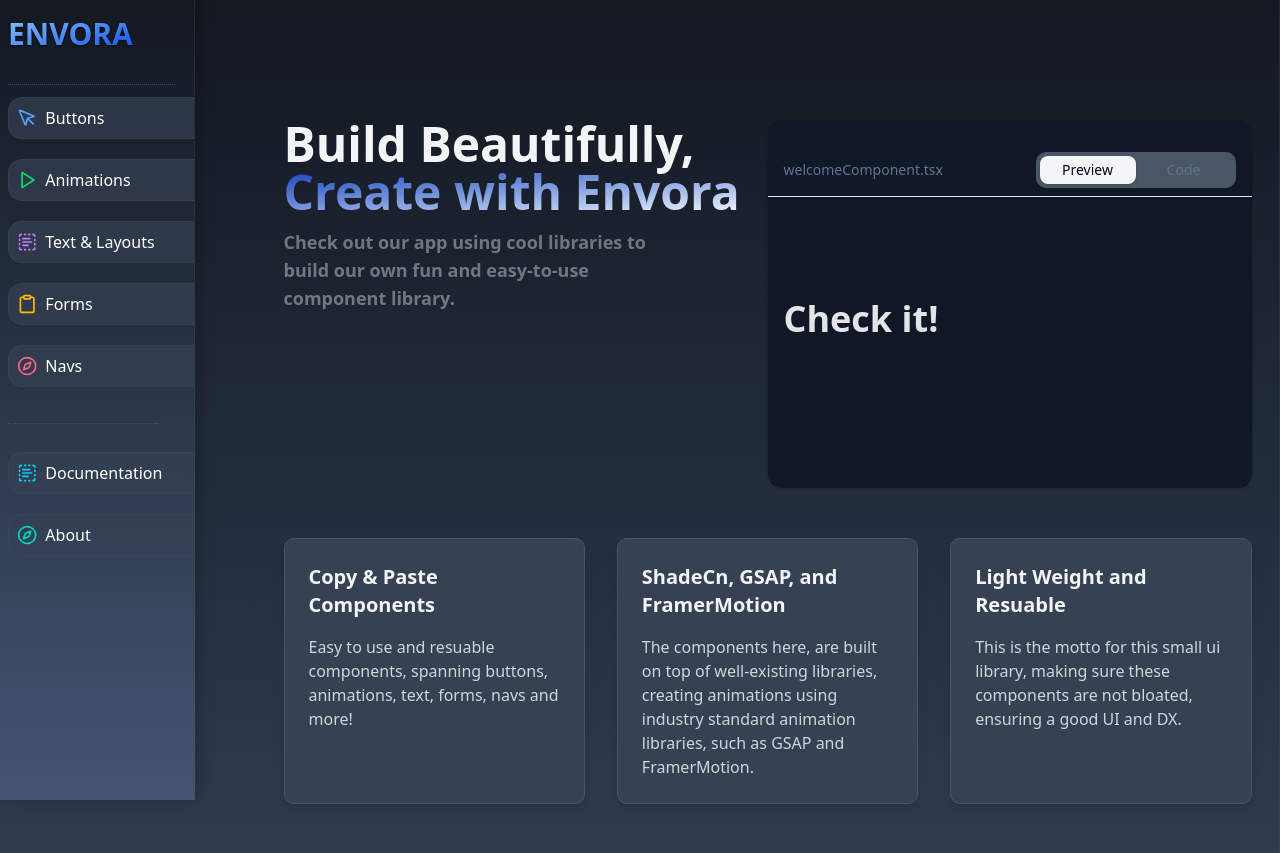
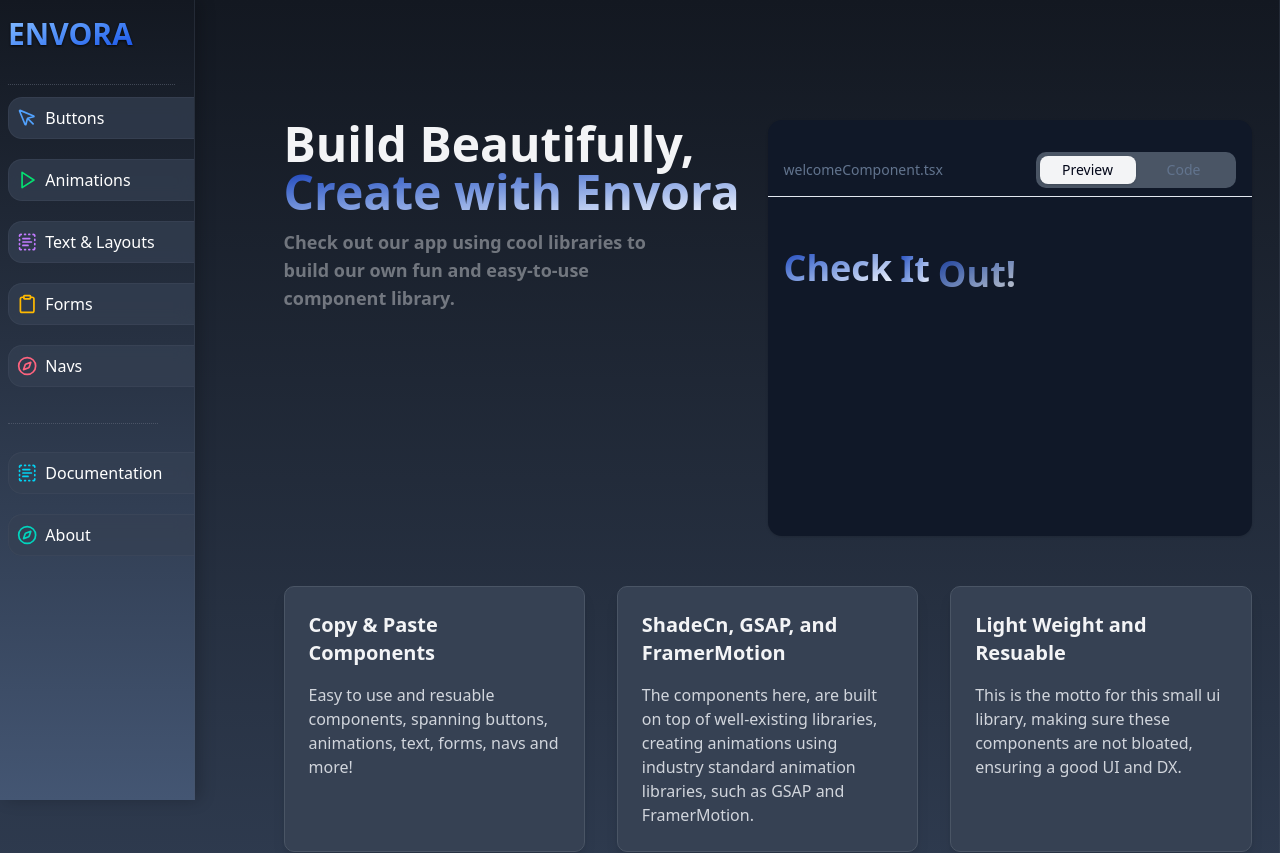
Before and after one commit to AlessandroB1298/envora, a Next.js app: page / in a window 1280 px wide. Shown: the top 853 px of the page. Built offline with nearby package versions, Linux system fonts and the light colour scheme.

Commit message:
changed welcomeComponent.tsx and added darker background to codePreview.tsx

```diff
--- a/app/components/animations/welcomeComponent.tsx
+++ b/app/components/animations/welcomeComponent.tsx
@@ -3,6 +3,9 @@ import { useGSAP } from "@gsap/react"
 import { gsap } from "gsap";
 export const WelcomeComponent = () => {
   const containerRef = useRef<HTMLDivElement>(null);
+  const firstRef = useRef<HTMLDivElement>(null);
+  const secondRef = useRef<HTMLDivElement>(null);
+  const thirdRef = useRef<HTMLDivElement>(null)
 
   useGSAP(() => {
     const tl = gsap.timeline({
@@ -17,13 +20,27 @@ export const WelcomeComponent = () => {
       opacity: 1,
       y: 50,
       ease: "back.out(1.7)",
-      duration: 2.5
+      duration: 1
     })
+
+    tl.fromTo([firstRef.current, secondRef.current, thirdRef.current], {
+      y: 20,
+      opacity: 0
+    }, {
+      y: 0,
+      opacity: 1,
+      ease: "back.out(1.7)",
+      duration: 1.2,
+      stagger: 0.2
+    }, "-=1")
+
 
   })
   return (
-    <div ref={containerRef} className="flex flex-row gap-54" >
-      <h2 className="text-white text-4xl font-bold">Check it!</h2>
+    <div ref={containerRef} className="flex flex-row gap-2" >
+      <h2 ref={firstRef} className="font-extrabold bg-gradient-to-br from-blue-800 to-white bg-clip-text text-transparent  text-4xl">Check</h2>
+      <h2 ref={secondRef} className="font-extrabold bg-gradient-to-br from-blue-800 to-white bg-clip-text text-transparent  text-4xl">It</h2>
+      <h2 ref={thirdRef} className="font-extrabold bg-gradient-to-br from-blue-800 to-white bg-clip-text text-transparent  text-4xl">Out!</h2>
 
     </div>
   )
--- /dev/null
+++ b/app/components/text/welcome.ts
@@ -0,0 +1,48 @@
+export const welcome = 'import { useRef } from "react"' + '\n'
+  + 'import { useGSAP } from "@gsap/react"' + '\n'
+  + 'import { gsap } from "gsap";' + '\n'
+
+  + '\n' + 'export const WelcomeComponent = () => {' + '\n'
+  + '  const containerRef = useRef<HTMLDivElement>(null);' + '\n'
+  + '  const firstRef = useRef<HTMLDivElement>(null);' + '\n'
+  + '  const secondRef = useRef<HTMLDivElement>(null);' + '\n'
+  + '  const thirdRef = useRef<HTMLDivElement>(null)' + '\n'
+  + '' + '\n'
+  + '  useGSAP(() => {' + '\n'
+  + '    const tl = gsap.timeline({' + '\n'
+  + '      yoyo: true,' + '\n'
+  + '      repeat: -1' + '\n'
+  + '    });' + '\n'
+  + '' + '\n'
+  + '    tl.fromTo(containerRef.current, {' + '\n'
+  + '      y: 300,' + '\n'
+  + '      opacity: 0' + '\n'
+  + '    }, {' + '\n'
+  + '      opacity: 1,' + '\n'
+  + '      y: 50,' + '\n'
+  + '      ease: "back.out(1.7)",' + '\n'
+  + '      duration: 1' + '\n'
+  + '    })' + '\n'
+  + '' + '\n'
+  + '    tl.fromTo([firstRef.current, secondRef.current, thirdRef.current], {' + '\n'
+  + '      y: 20,' + '\n'
+  + '      opacity: 0' + '\n'
+  + '    }, {' + '\n'
+  + '      y: 0,' + '\n'
+  + '      opacity: 1,' + '\n'
+  + '      ease: "back.out(1.7)",' + '\n'
+  + '      duration: 1.2,' + '\n'
+  + '      stagger: 0.2' + '\n'
+  + '    }, "-=1")' + '\n'
+  + '' + '\n'
+  + '' + '\n'
+  + '  })' + '\n'
+  + '  return (' + '\n'
+  + '    <div ref={containerRef} className="flex flex-row gap-2" >' + '\n'
+  + '      <h2 ref={firstRef} className="font-extrabold bg-gradient-to-br from-blue-800 to-white bg-clip-text text-transparent  text-4xl">Check</h2>' + '\n'
+  + '      <h2 ref={secondRef} className="font-extrabold bg-gradient-to-br from-blue-800 to-white bg-clip-text text-transparent  text-4xl">It</h2>' + '\n'
+  + '      <h2 ref={thirdRef} className="font-extrabold bg-gradient-to-br from-blue-800 to-white bg-clip-text text-transparent  text-4xl">Out!</h2>' + '\n'
+  + '    </div>' + '\n'
+  + '  )' + '\n'
+  + '}' + '\n'
+  + ''
--- a/app/components/ui/codePreview.tsx
+++ b/app/components/ui/codePreview.tsx
@@ -60,7 +60,8 @@ export function CodePreview({
             {children}
           </TabsContent>
           <TabsContent value="code" className="p-0">
-            <div className="p-4 rounded-md bg-gray-600  max-h-full m-3">
+            <div className={`p-4 rounded-md ${color} m-3 max-h-full`}>
+
               <SyntaxHighlighter
                 language={language}
                 style={vscDarkPlus}
@@ -68,7 +69,7 @@ export function CodePreview({
                   background: "transparent",
                   margin: 0,
                   width: `full`,
-                  fontSize: "10px"
+
                 }}
                 showLineNumbers
               >
@@ -80,7 +81,8 @@ export function CodePreview({
 
 
           <TabsContent value="components" className="p-0">
-            <div className="p-4 rounded-md bg-gray-600  max-h-full m-3">
+            <div className={`p-4 rounded-md ${color} max-h-full m-3`}>
+
               <SyntaxHighlighter
                 language={language}
                 style={vscDarkPlus}
@@ -88,7 +90,7 @@ export function CodePreview({
                   background: "transparent",
                   margin: 0,
                   width: `full`,
-                  fontSize: "10px"
+
                 }}
                 showLineNumbers
               >
@@ -120,16 +122,16 @@ export function CodePreview({
             {children}
           </TabsContent>
           <TabsContent value="code" className="p-0">
-            <div className={`p-4 rounded-md ${color} max-h-full m-`}>
+            <div className={`p-4 rounded-md ${color} max-h-full`}>
 
               <SyntaxHighlighter
                 language={language}
+
                 style={vscDarkPlus}
                 customStyle={{
                   background: "transparent",
                   margin: 0,
-                  width: `full`,
-                  fontSize: "10px"
+                  width: `100%`
                 }}
                 showLineNumbers
               >
--- a/app/dashboard/animations/page.tsx
+++ b/app/dashboard/animations/page.tsx
@@ -1,3 +1,4 @@
+"use client"
 import CopyContainer from "@/app/components/ui/copyButtonContainer";
 import { CodePreview } from "@/app/components/ui/codePreview";
 import { BasicAnimation } from "@/app/components/animations/basicAnimation";
@@ -10,6 +11,9 @@ import {
 import { MultipleDivs } from "@/app/components/animations/multipleDivs";
 
 export default function Page() {
+
+
+
   return (
     <div className=" ml-[25vw] space-y-6   ">
       <section className=" flex flex-col">
@@ -43,7 +47,9 @@ export default function Page() {
             Basic gsap Animation
           </h2>
           <CodePreview
-            className="bg-gray-700  h-[65vh] "
+            className="bg-gray-800  h-[65vh] "
+            color='bg-gray-800'
+
             code={basicDivAnimated}
             fileName="GsapDiv.tsx"
           >
@@ -58,7 +64,9 @@ export default function Page() {
             Basic Framer Motion Animation
           </h2>
           <CodePreview
-            className="bg-gray-700  h-[65vh] "
+            className="bg-gray-800  h-[65vh] "
+            color='bg-gray-800'
+
             code={framerAnimation}
             fileName="FramerMotionDiv.tsx"
           >
@@ -73,15 +81,18 @@ export default function Page() {
             Multiple Div Animations
           </h2>
           <CodePreview
-            className="bg-gray-700  h-[65vh] "
+            className="bg-gray-800  h-[65vh] "
             code={multipleDivText}
             fileName="multpleDivAnimation.tsx"
+            color='bg-gray-800'
+
           >
             <MultipleDivs />
           </CodePreview>
         </div>
       </section>
 
+
     </div>
   );
 }
--- a/app/dashboard/buttons/page.tsx
+++ b/app/dashboard/buttons/page.tsx
@@ -39,9 +39,11 @@ export default function Page() {
         <div className="space-y-4">
           <h2 className="text-xl text-white font-bold">Basic Button</h2>
           <CodePreview
-            className="bg-gray-700 h-[350px] "
+            className="bg-gray-800 h-[350px] "
             code={basicButtonText}
             fileName="buttonBasicExample.tsx"
+            color='bg-gray-800'
+
           >
             <BasicButton />
           </CodePreview>
@@ -50,7 +52,8 @@ export default function Page() {
         <div className="space-y-4">
           <h2 className="text-xl text-white font-bold">Hover Button</h2>
           <CodePreview
-            className="bg-gray-700 h-[350px]"
+            className="bg-gray-800 h-[350px]"
+            color='bg-gray-800'
 
             code={hoverButtonText}
 
@@ -63,9 +66,9 @@ export default function Page() {
         <div className="space-y-4 ">
           <h2 className="text-xl text-white font-bold">Rounded</h2>
           <CodePreview
-            className="bg-gray-700 h-[350px]"
-
+            className="bg-gray-800 h-[350px]"
             code={roundedButtonText}
+            color='bg-gray-800'
 
             fileName="buttonRoundExample.tsx"
           >
@@ -78,9 +81,11 @@ export default function Page() {
         <div className="space-y-4 mb-64">
           <h2 className="text-xl text-white font-bold">Ring Focus</h2>
           <CodePreview
-            className="bg-gray-700 h-[350px]"
+            className="bg-gray-800 h-[350px]"
             code={ringFocusedButtonText}
             fileName="buttonRoundExample.tsx"
+            color='bg-gray-800'
+
           >
             <RingFocusedButton />
           </CodePreview>
--- a/app/dashboard/text/page.tsx
+++ b/app/dashboard/text/page.tsx
@@ -19,7 +19,8 @@ export default function Page() {
         <div className="space-y-4">
           <h2 className="text-xl text-white font-bold">Landing Page</h2>
           <CodePreview
-            className="bg-gray-700 h-[70vh]  "
+            className="bg-gray-800  h-[65vh] "
+            color='bg-gray-800'
             code={landingPageText}
             components={newDemoComponent}
             fileName="basicTextAnimations.tsx"
--- a/app/page.tsx
+++ b/app/page.tsx
@@ -5,7 +5,7 @@ import { useGSAP } from '@gsap/react';
 import { CodePreview } from '@/app/components/ui/codePreview';
 import { basicButtonText } from './components/text/buttons';
 import { WelcomeComponent } from './components/animations/welcomeComponent';
-
+import { welcome } from './components/text/welcome';
 gsap.registerPlugin(useGSAP); //register plugin to avoid react dependency issues
 
 export default function Home() {
@@ -79,10 +79,10 @@ export default function Home() {
 
 
 
-          <div className="space-y-4 ">
+          <div className="space-y-4  ">
             <CodePreview
-              className=" w-full h-[23rem] overflow-hidden bg-gray-900 "
-              code={basicButtonText}
+              className=" w-full h-[26rem] overflow-hidden bg-gray-900 overflow-y-auto "
+              code={welcome}
               fileName="welcomeComponent.tsx"
               color='bg-gray-800'
             >
--- a/package.json
+++ b/package.json
@@ -9,6 +9,7 @@
     "lint": "next lint"
   },
   "dependencies": {
+    "@radix-ui/react-dialog": "^1.1.6",
     "@radix-ui/react-slot": "^1.1.2",
     "@radix-ui/react-tabs": "^1.1.3",
     "class-variance-authority": "^0.7.1",
```
Also changed, not shown: 1 other file (tests, documents, lock files or other folders).
